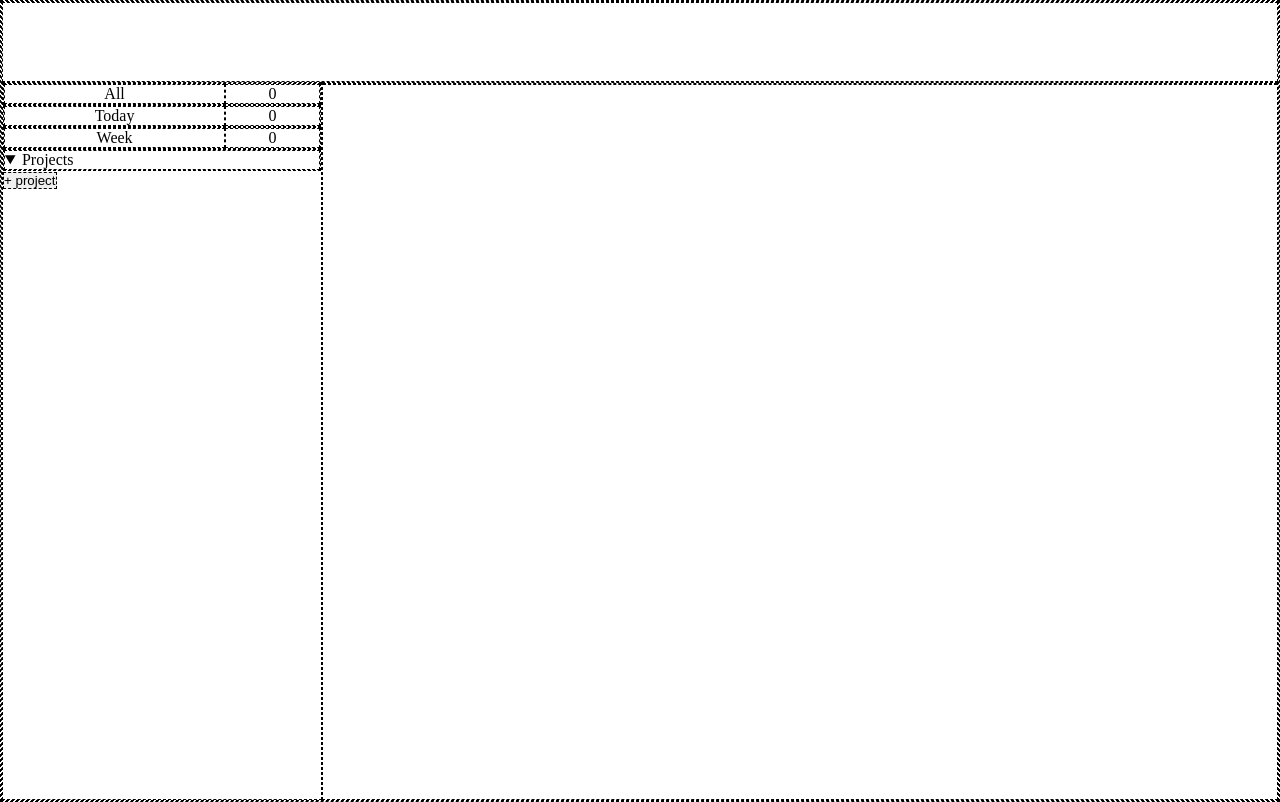
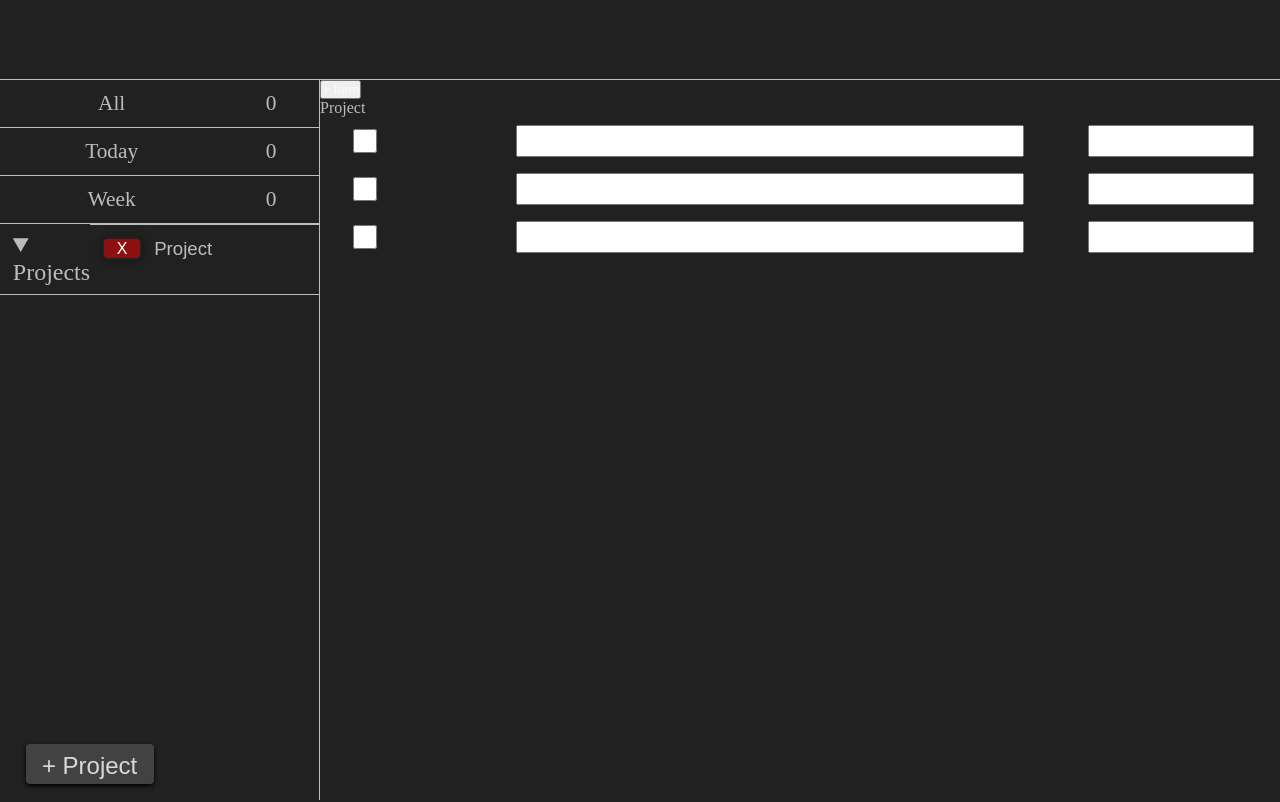
Before and after one commit to BruggerA1/toDoList, a website built with webpack: page src/index.html in a window 1280 px wide. Built offline with nearby package versions, Linux system fonts and the light colour scheme.

Commit message:
CSS Drafting

```diff
--- a/src/DOM/DOMObjects/ProjectContainer.js
+++ b/src/DOM/DOMObjects/ProjectContainer.js
@@ -15,6 +15,7 @@ export const ProjectContainer = () => {
 
 	const update = () => {
 		details.UItext('');
+		details.append(summary);
 		projectList.forEach(project => details.append(ProjectCard(project)));
 
 	};
--- a/src/DOM/Sidebar.js
+++ b/src/DOM/Sidebar.js
@@ -11,7 +11,7 @@ export const Sidebar = () => {
 	const today = SidebarCategory('Today');
 	const week = SidebarCategory('Week');
 	const projectContainer = ProjectContainer();
-	const addProjectButton = AddButton('project');
+	const addProjectButton = AddButton('Project');
 	let projectCount = 1;
 
 	const addProject = () => {
--- a/src/index.js
+++ b/src/index.js
@@ -6,17 +6,17 @@ import { Project } from './Objects/Project';
 
 export const ui = UI();
 
-// const testProj = Project('project')
-// const item1 = Item('itemOne', 'description', '1993-02-04','Medium', 'notes');
-// const item2 = Item('itemTwo', 'description', '2022-03-16','Medium', 'notes');
-// const item3 = Item('itemThree', 'description', '2022-03-17','Medium', 'notes');
+const testProj = Project();
+const item1 = Item('itemOne', 'description', '1993-02-04','Medium', 'notes');
+const item2 = Item('itemTwo', 'description', '2022-03-16','Medium', 'notes');
+const item3 = Item('itemThree', 'description', '2022-03-17','Medium', 'notes');
 
-// testProj.addItem(item1, item2, item3 )
+testProj.addItem(item1, item2, item3 )
 
-// ui.sidebar.projectContainer.addProject(testProj);
+ui.sidebar.projectContainer.addProject(testProj);
 
-// content.reload()
+content.reload()
 
-// content.currentProject.UItext(testProj.title);
+content.currentProject.UItext(testProj.title);
 
-// testProj.itemList.forEach(item => content.append(ItemCard(item)));
+testProj.itemList.forEach(item => content.append(ItemCard(item)));
--- a/src/style.css
+++ b/src/style.css
@@ -4,7 +4,8 @@
 	margin: 0;
 	padding: 0;
 
-	border: dashed 1px;
+	color: rgba(255,255,255,0.7);
+	/* border: dashed 1px; */
 }
 
 body {
@@ -16,24 +17,141 @@ body {
 		"header header"
 		"sidebar content"
 	;
+	background-color: #212121;
+
 }
 
 header {
 	grid-area: header;
+	border-bottom: solid 1px;
 }
 
-#sidebar {
-	grid-area: sidebar;
+
+main {
+	grid-area: content;
 }
 
-#content {
-	grid-area: content;
+/* SIDEBAR */
+nav {
+	grid-area: sidebar;
+	border-right: solid 1px;
+}
+
+.sidebarCategory {
+	display: grid;
+	grid-template-columns: 7fr 3fr;
+	text-align: center;
+	border-bottom: solid 1px;
+	height: 6vh;
+	align-items: center;
+	font-size: 16pt;
+
+}
+
+.sidebarCategory:hover,
+.categoryCardText:hover,
+.categoryCardLabel:hover {
+	background-color: #303030;
+}
+
+
+#projects {
+	border-bottom: solid 1px;
+	display: flex;
+	max-height: 58vh;
+	overflow: scroll;
+	overflow-x: hidden;
+}
+
+#projects::-webkit-scrollbar{
+	display: none;
+}
+
+#projectList {
+	font-size: 18pt;
+	margin: 1vh 0 1vh 1vw;
+	user-select: none;
 }
 
 .projectCard {
 	display: grid;
-	grid-template-columns: 2fr 5fr 2fr;
+	grid-template-columns: 5vw 15vw 5vw;
 	text-align: center;
+	height: 6vh;
+	border-top: solid 1px;
+}
+
+.projectCard:hover {
+	background-color: #141414;
+}
+
+.deleteProject {
+	color: #FFFFFF;
+	font-size: 12pt;
+	border: solid 2px #212121;
+	background-color: rgb(141, 16, 16);
+	border-radius: 6px;
+	margin: 12px;
+	cursor: pointer;
+	filter: drop-shadow(0px 1px 4px #131313);
+
+}
+
+.deleteProject:hover {
+	background-color: rgb(182, 12, 12);
+}
+
+.projectCardText {
+	color: rgba(255,255,255,0.7);
+	border: none;
+	padding-left: 0vw;
+	font-size: 14pt;
+	margin: 1vh 0;
+	background-color: transparent;
+}
+
+.projectCardText:focus {
+	outline: none;
+}
+
+.projectCardLabel {
+	align-self: center;
+	font-size: 16pt;
+	text-align: center;
+	cursor: pointer;
+	border-radius: 8px;
+	margin: 2px 8px;
+	background-color: #212121 ;
+}
+
+
+.projectCardLabel:hover {
+}
+
+#addProjectButton {
+	position: absolute;
+	bottom: 0;
+	left: 0;
+
+	padding: 1vh 1vw;
+	margin: 2vh 2vw;
+	text-align: center;
+	font-size: 18pt;
+	background-color: #424242;
+	filter: drop-shadow(0px 2px 2px #000000);
+	color: rgba(255,255,255,0.8);
+	border: none;
+	border-radius: 4px;
+	transition: height 250ms;
+	width: 10vw;
+	height: 5vh;
+	overflow: hidden;
+	cursor: pointer;
+}
+
+#addProjectButton:hover {
+	width: 10vw;
+	height: 15vh;
 }
 
 
@@ -115,9 +233,3 @@ header {
 .itemDelete {
 	grid-area: delete;
 }
-
-.sidebarCategory {
-	display: grid;
-	grid-template-columns: 7fr 3fr;
-	text-align: center;
-}
```
